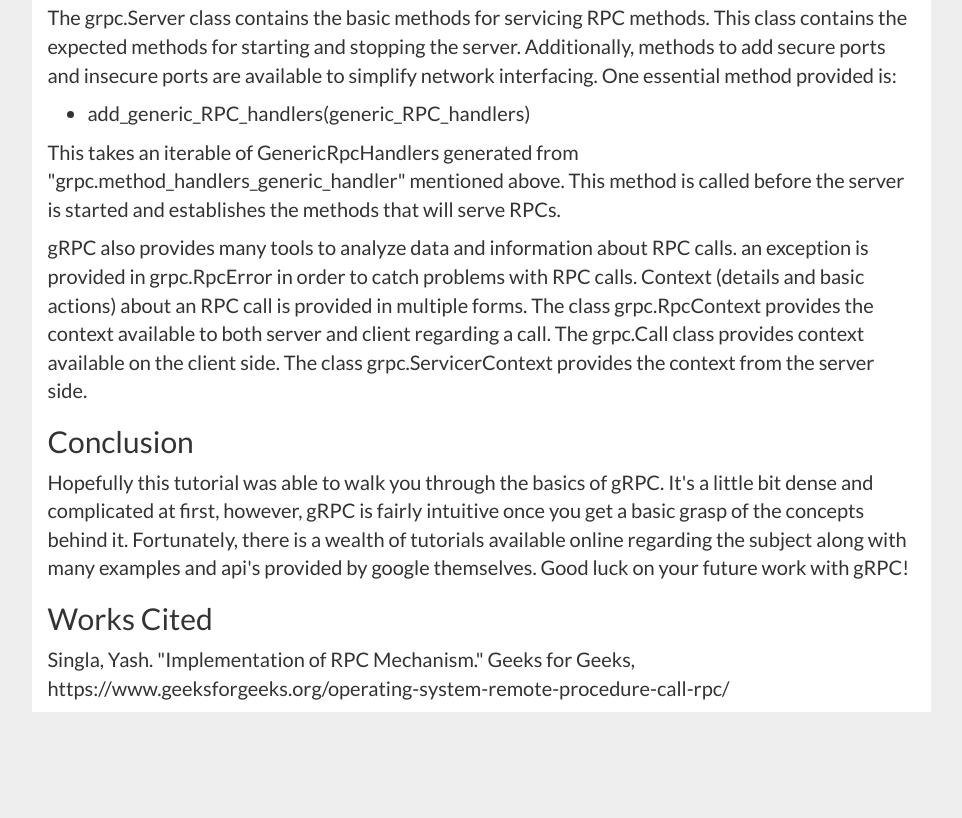
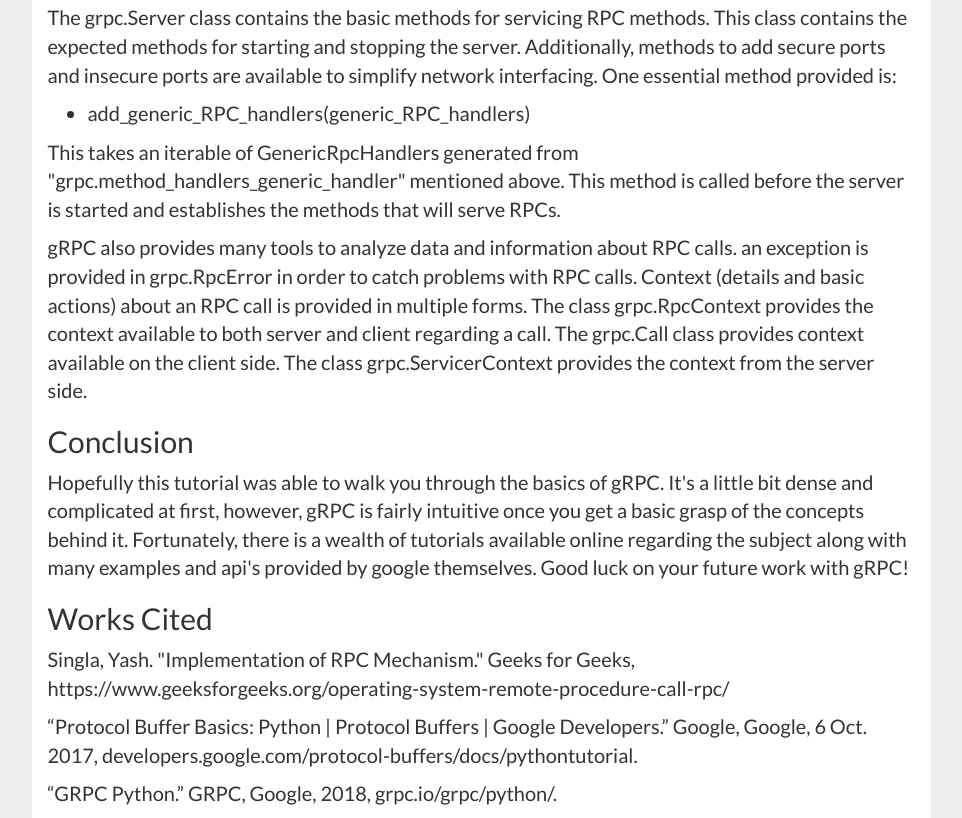
Before and after one commit to adiemler/adiemler.github.io, a plain HTML site: page index.html in a window 1280 px wide. Shown: the part 6859-7677 px from the top of the page, without its empty margins (269-1231 px from the left). Before the commit the page ends 7571 px from the top, so only its background shows below. Drawn offline with nearby package versions, Linux system fonts and the light colour scheme.

Commit message:
Update index.html

```diff
--- a/index.html
+++ b/index.html
@@ -156,7 +156,9 @@
 <div id="works">
 	<h2> Works Cited </h2>
 	<p> Singla, Yash. "Implementation of RPC Mechanism." Geeks for Geeks, https://www.geeksforgeeks.org/operating-system-remote-procedure-call-rpc/</p>
-</div>
+	<p>“Protocol Buffer Basics: Python  |  Protocol Buffers  |  Google Developers.” Google, Google, 6 Oct. 2017, developers.google.com/protocol-buffers/docs/pythontutorial.</p>
+	<p>“GRPC Python.” GRPC, Google, 2018, grpc.io/grpc/python/.</p>
+	      </div>
       </div>
   </div>
  </div>
```
